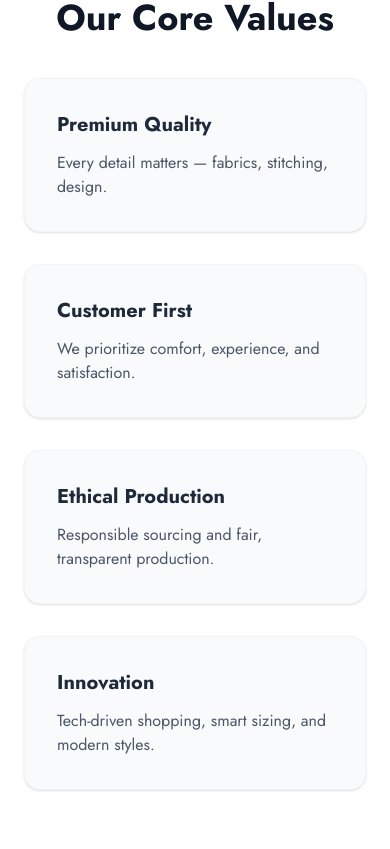
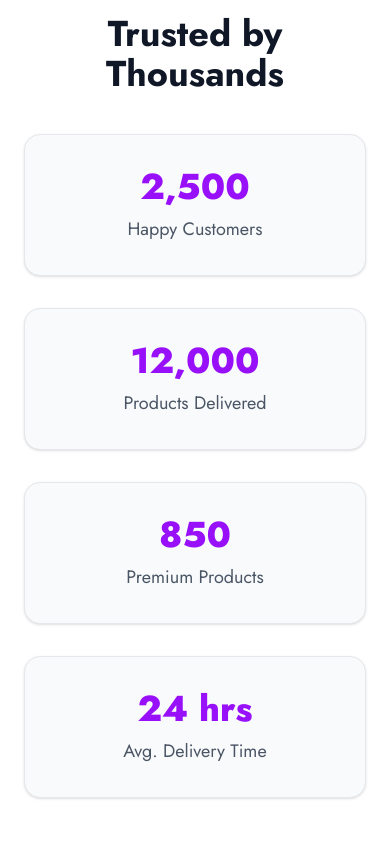
Before and after one commit to Griffinsshem/urstyle.ke, a Next.js app: page /about in a window 390 px wide. Shown: the part 2275-3124 px from the top of the page. Built offline with nearby package versions, Linux system fonts and the light colour scheme.

Commit message:
feat(about): redesigned premium About page with full brand story, mission, vision, core values, team section, CTA, and responsive UI enhancements

```diff
--- a/src/app/about/page.js
+++ b/src/app/about/page.js
@@ -1,6 +1,7 @@
 "use client";
 
 import Image from "next/image";
+import { useEffect, useState } from "react";
 
 export default function AboutPage() {
   return (
@@ -49,7 +50,6 @@ export default function AboutPage() {
 
       {/* MISSION + VISION */}
       <section className="max-w-6xl mx-auto px-6 py-16 grid md:grid-cols-2 gap-10">
-
         <div className="p-10 bg-gray-50 border border-gray-200 rounded-2xl shadow-sm">
           <h3 className="text-3xl font-bold mb-4">Our Mission</h3>
           <p className="text-gray-600 text-lg leading-relaxed">
@@ -66,6 +66,9 @@ export default function AboutPage() {
           </p>
         </div>
       </section>
+
+      {/* 🔥 STATS SECTION (Enhanced) */}
+      <StatsSection />
 
       {/* VALUES */}
       <section className="max-w-6xl mx-auto px-6 py-16">
@@ -135,6 +138,63 @@ export default function AboutPage() {
   );
 }
 
+
+function StatsSection() {
+  const stats = [
+    { label: "Happy Customers", value: 2500 },
+    { label: "Products Delivered", value: 12000 },
+    { label: "Premium Products", value: 850 },
+    { label: "Avg. Delivery Time", value: 24, suffix: " hrs" },
+  ];
+
+  return (
+    <section className="bg-white py-20 px-6">
+      <div className="max-w-6xl mx-auto text-center">
+        <h2 className="text-4xl font-bold text-gray-900 mb-10">Trusted by Thousands</h2>
+
+        <div className="grid md:grid-cols-4 gap-8">
+          {stats.map((s, i) => (
+            <StatCard key={i} {...s} />
+          ))}
+        </div>
+      </div>
+    </section>
+  );
+}
+
+/* Single Stat Card */
+function StatCard({ value, label, suffix = "" }) {
+  const [count, setCount] = useState(0);
+
+  useEffect(() => {
+    let start = 0;
+    const end = value;
+    const duration = 1500; // 1.5 seconds
+    const increment = end / (duration / 16);
+
+    const counter = setInterval(() => {
+      start += increment;
+      if (start >= end) {
+        start = end;
+        clearInterval(counter);
+      }
+      setCount(Math.floor(start));
+    }, 16);
+
+    return () => clearInterval(counter);
+  }, [value]);
+
+  return (
+    <div className="p-8 bg-gray-50 border border-gray-200 rounded-2xl shadow-sm">
+      <h3 className="text-4xl font-extrabold text-purple-600">
+        {count.toLocaleString()}{suffix}
+      </h3>
+      <p className="text-gray-600 mt-2 text-lg">{label}</p>
+    </div>
+  );
+}
+
+/* Feature Card */
 function FeatureCard({ title, desc }) {
   return (
     <div className="bg-white p-8 shadow-sm rounded-2xl border border-gray-200">
```
